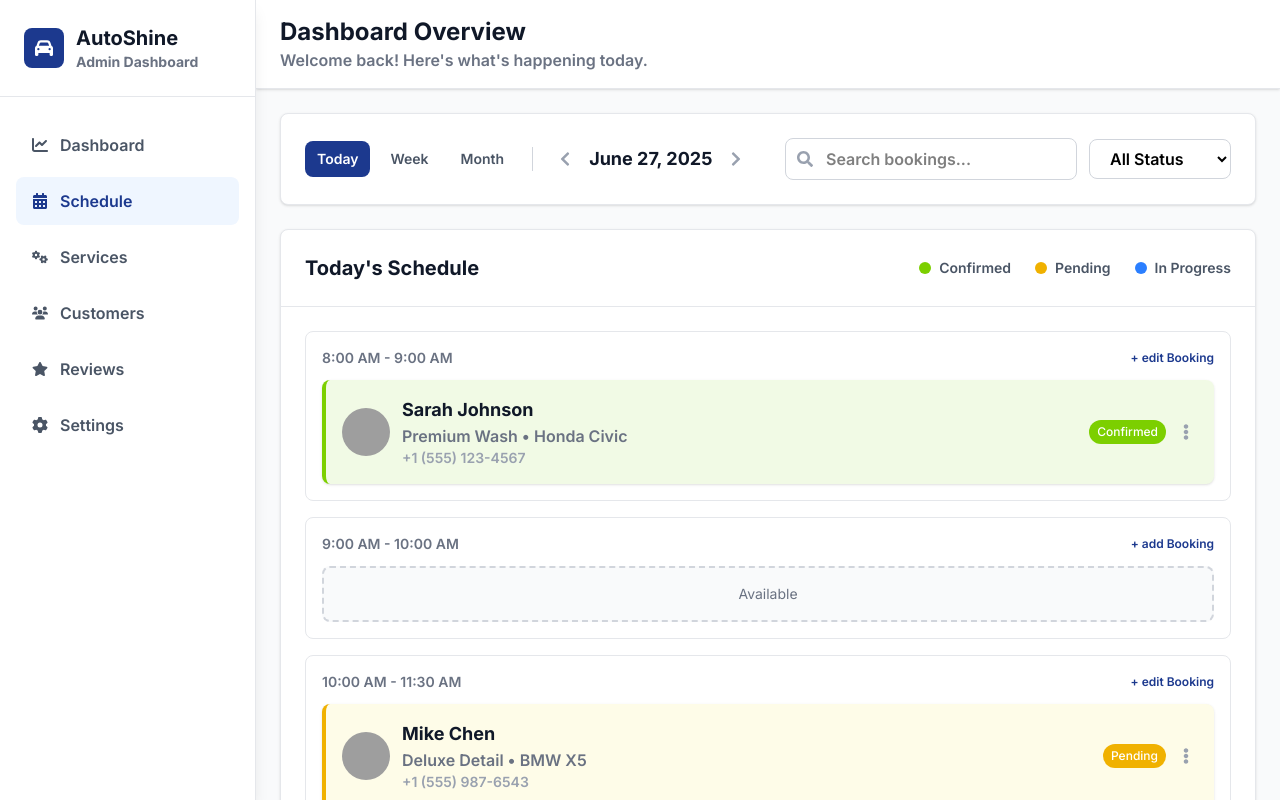
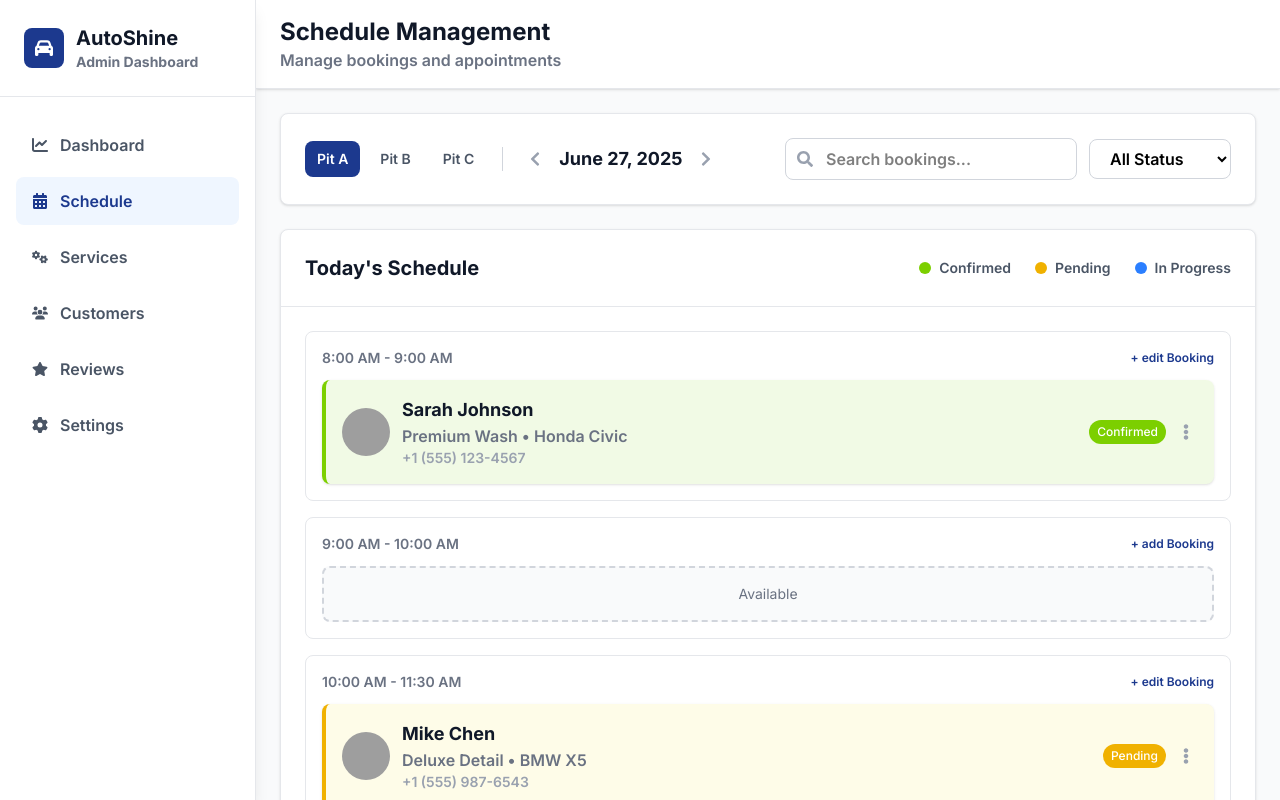
Before and after one commit to agunggst/autoshine-garage, a Next.js app: page /schedule in a window 1280 px wide. Shown: the top 800 px of the page. Built offline with nearby package versions, Linux system fonts and the light colour scheme; grey boxes are pictures that could not be loaded.

Commit message:
implement zustand

```diff
--- a/app/components/header.tsx
+++ b/app/components/header.tsx
@@ -1,20 +1,25 @@
+"use client"
+
 import { FaBell } from "react-icons/fa"
+import { useHeaderStore } from "@/store/headerStore"
 
 const Header = () => {
+  const { title, subTitle } = useHeaderStore()
+
   return (
     <>
-      <div id="header" className="bg-white shadow-sm border-b border-gray-200 px-6 py-4 pt-14 sm:pt-4">
+      {title && <div id="header" className="bg-white shadow-sm border-b border-gray-200 px-6 py-4 pt-14 sm:pt-4">
         <div className="flex items-center justify-between">
           <div>
             <h2 className="text-xl font-bold text-gray-900 sm:text-2xl">
-              Dashboard Overview
+              {title}
             </h2>
             <p className="text-sm text-gray-500 font-semibold sm:text-base">
-              Welcome back! Here's what's happening today.
+              {subTitle}
             </p>
           </div>
         </div>
-      </div>
+      </div>}
     </>
   )
 }
--- a/app/components/schedule/ScheduleControl.tsx
+++ b/app/components/schedule/ScheduleControl.tsx
@@ -20,9 +20,9 @@ export function ScheduleControl() {
           {/* Grup Kiri: Tombol & Navigasi Tanggal */}
           <div className="flex flex-col sm:flex-row sm:items-center space-y-4 sm:space-y-0 sm:space-x-4">
             <div className="flex items-center space-x-2 flex-shrink-0">
-              <button className="px-3 py-2 text-sm font-semibold bg-blue-900 text-white rounded-lg cursor-pointer">Today</button>
-              <button className="px-3 py-2 text-sm font-semibold text-gray-600 hover:bg-gray-100 rounded-lg cursor-pointer">Week</button>
-              <button className="px-3 py-2 text-sm font-semibold text-gray-600 hover:bg-gray-100 rounded-lg cursor-pointer">Month</button>
+              <button className="px-3 py-2 text-sm font-semibold bg-blue-900 text-white rounded-lg cursor-pointer">Pit A</button>
+              <button className="px-3 py-2 text-sm font-semibold text-gray-600 hover:bg-gray-100 rounded-lg cursor-pointer">Pit B</button>
+              <button className="px-3 py-2 text-sm font-semibold text-gray-600 hover:bg-gray-100 rounded-lg cursor-pointer">Pit C</button>
             </div>
 
             {/* Garis pemisah, hanya terlihat di layar sm ke atas */}
--- a/app/dashboard/page.tsx
+++ b/app/dashboard/page.tsx
@@ -8,8 +8,21 @@ import { ReviewCard } from '../components/cards/ReviewCard';
 import { ServiceCard } from '../components/cards/ServiceCard';
 import { QuickActionButton } from '../components/QuickActionButton';
 import { FaGear } from 'react-icons/fa6';
+import { useEffect } from 'react';
+import { useHeaderStore } from '@/store/headerStore';
 
 export default function DashboardPage() {
+  const { updateTitle, updateSubTitle } = useHeaderStore()
+  useEffect(() => {
+    updateTitle('Dashboard Overview')
+    updateSubTitle("welcome back! Here's what's happening today")
+
+    return () => {
+      updateTitle('')
+      updateSubTitle('')
+    }
+  }, [])
+
   return (
     <main className="space-y-10">
       <section className="grid grid-cols-1 md:grid-cols-2 lg:grid-cols-4 gap-6">
--- a/app/page.tsx
+++ b/app/page.tsx
@@ -11,7 +11,6 @@ export default function Home() {
   }, [])
 
   return (
-    <>
-    </>
+    <></>
   )
 }
--- /dev/null
+++ b/app/schedule/add/page.tsx
@@ -0,0 +1,5 @@
+export default function AddBooking () {
+  return (
+    <></>
+  )
+}
--- /dev/null
+++ b/app/schedule/edit/[id]/page.tsx
@@ -0,0 +1,5 @@
+export default function EditBooking () {
+  return (
+    <></>
+  )
+}
--- a/app/schedule/page.tsx
+++ b/app/schedule/page.tsx
@@ -3,8 +3,21 @@ import { ScheduleControl } from '../components/schedule/ScheduleControl';
 import { TimeSlot } from '../components/schedule/TimeSlot';
 import { BookingCard } from '../components/schedule/BookingCard';
 import { EmptySlotCard } from '../components/schedule/EmptySlotCard';
+import { useEffect } from 'react';
+import { useHeaderStore } from '@/store/headerStore';
 
 export default function SchedulePage() {
+  const { updateTitle, updateSubTitle } = useHeaderStore()
+  useEffect(() => {
+    updateTitle('Schedule Management')
+    updateSubTitle("Manage bookings and appointments")
+
+    return () => {
+      updateTitle('')
+      updateSubTitle('')
+    }
+  }, [])
+
   return (
     <main>
       <ScheduleControl />
--- a/package.json
+++ b/package.json
@@ -12,7 +12,8 @@
     "next": "15.3.4",
     "react": "^19.0.0",
     "react-dom": "^19.0.0",
-    "react-icons": "^5.5.0"
+    "react-icons": "^5.5.0",
+    "zustand": "^5.0.6"
   },
   "devDependencies": {
     "@tailwindcss/postcss": "^4",
--- /dev/null
+++ b/store/headerStore.ts
@@ -0,0 +1,16 @@
+import { create } from "zustand";
+
+interface HeaderState {
+  title: string
+  subTitle: string
+  updateTitle: (newTitle: string) => void
+  updateSubTitle: (newSubTitle: string) => void
+}
+
+export const useHeaderStore = create<HeaderState>((set, get) => ({
+  title: '',
+  subTitle: '',
+
+  updateTitle: (newTitle) => set({ title: newTitle }),
+  updateSubTitle: (newSubTitle) => set({ subTitle: newSubTitle })
+}))
```
Also changed, not shown: 1 other file (tests, documents, lock files or other folders).
